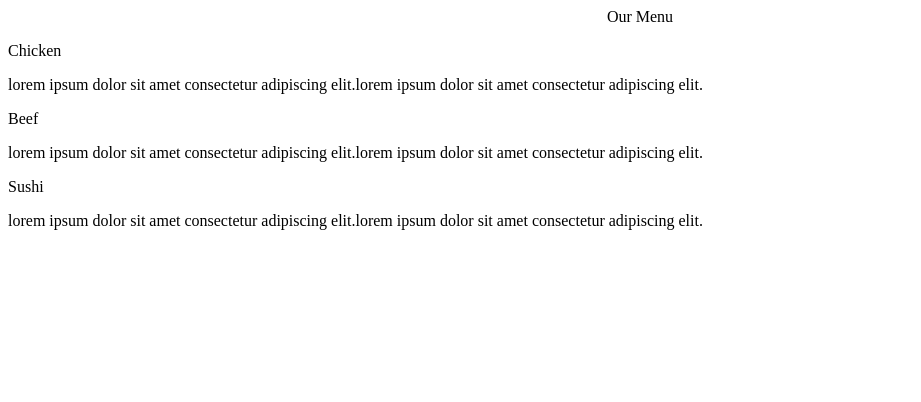
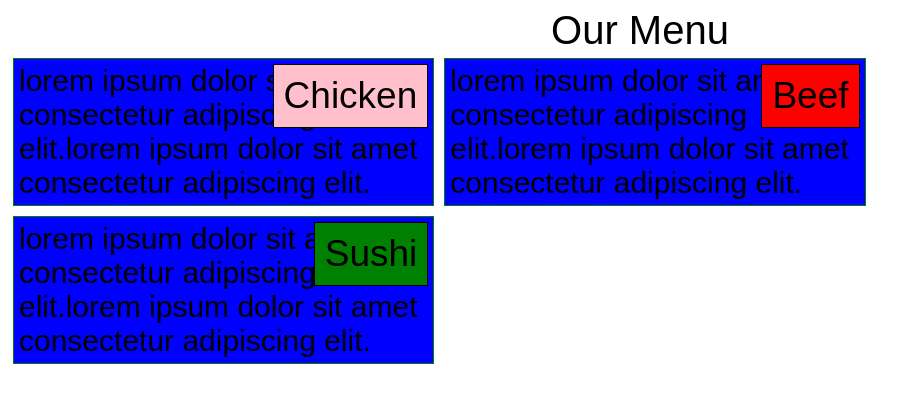
Before and after one commit to PrincyAjit/Coursera-html, a plain HTML site: page module2-solution/index.html in a window 1280 px wide. Shown: the whole page, without its empty margins (0-921 px from the left). Drawn offline with Linux system fonts and the light colour scheme.

Commit message:
Update index.html

```diff
--- a/module2-solution/index.html
+++ b/module2-solution/index.html
@@ -2,7 +2,7 @@
 <html>
   <head>
     <title>Module 2-solution</title>
-    <link rel="stylesheet" href="module2-solution./css/style.css">
+    <link rel="stylesheet" href="css/mod2.css">
   </head>
   <body>
     <div align="center" id="heading" >Our Menu</div>
```
